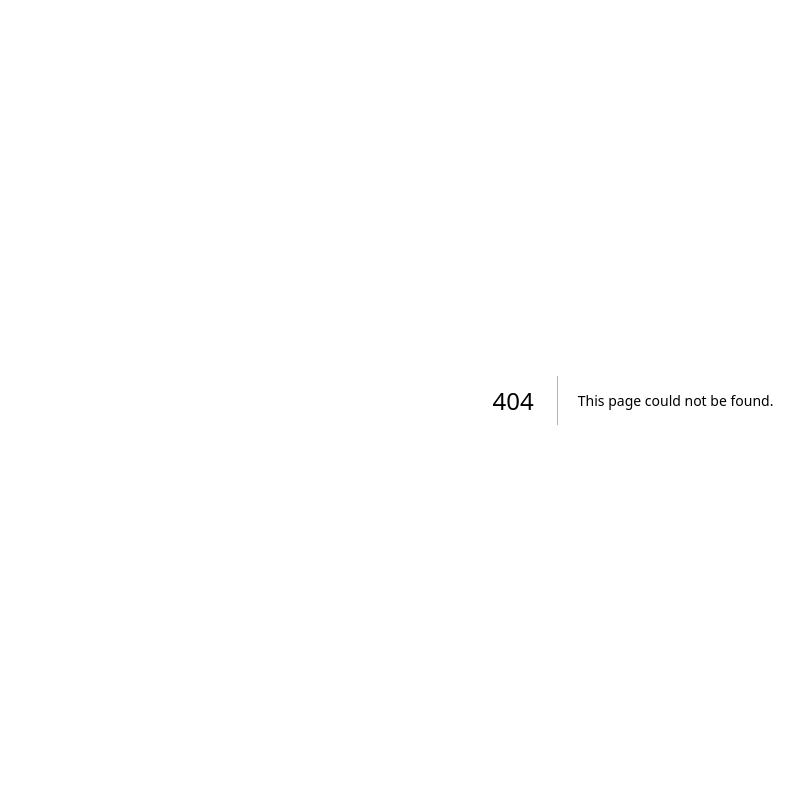
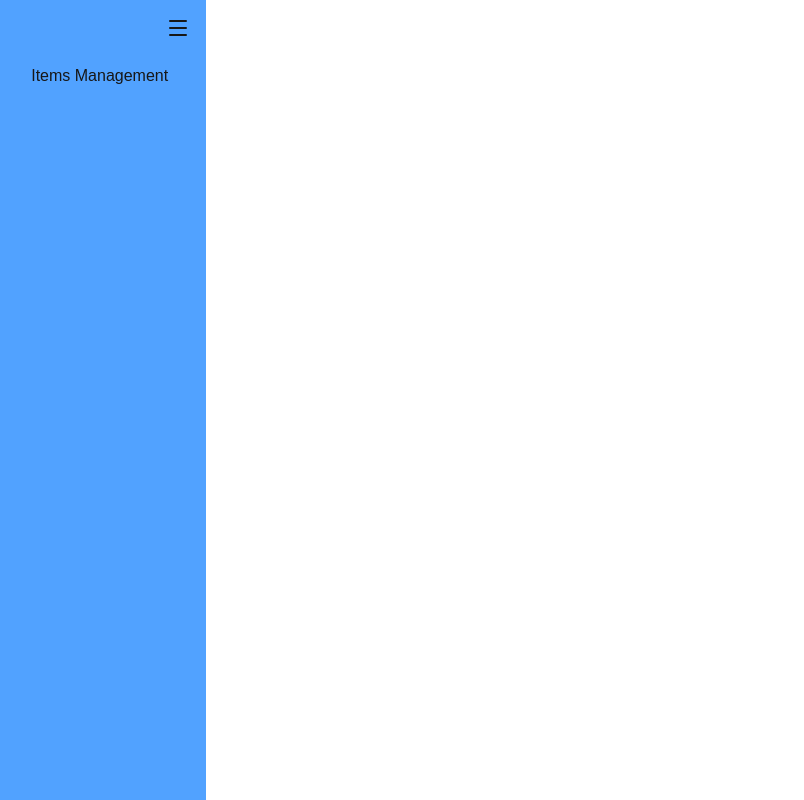
Before and after one commit to Rik-u/foam, a Next.js app: page /admin/item-management in a window 1280 px wide. Before the commit this address had no page. Shown: the whole page, without its empty margins (7-811 px from the left). Built offline with nearby package versions, Linux system fonts and the light colour scheme.

Commit message:
Add Env, Add Sidebar, Default redirect to item-management

```diff
--- a/package.json
+++ b/package.json
@@ -11,6 +11,7 @@
   "dependencies": {
     "@supabase/ssr": "^0.7.0",
     "@supabase/supabase-js": "^2.57.4",
+    "lucide-react": "^0.544.0",
     "next": "15.5.2",
     "react": "19.1.0",
     "react-dom": "19.1.0"
--- /dev/null
+++ b/src/app/admin/components/Sidebar.tsx
@@ -0,0 +1,23 @@
+'use client';
+
+import Link from "next/link";
+import { Menu } from "lucide-react";
+import { useState } from "react";
+
+export default function Sidebar() {
+    const [collapsed, setCollapsed] = useState(true);
+
+    return (
+        <div className={`flex flex-col ${collapsed ? 'w-1/6 bg-blue-400' : 'w-16'} h-screen `}>
+            <div className="flex justify-end my-4 mr-4">
+                <Menu onClick={() => setCollapsed(prev => !prev)} className="hover:border-2"/>
+            </div>
+
+            <aside className={`flex flex-col w-full items-center ${collapsed ? 'flex' : 'hidden'}`}>
+                <nav className="p-2 hover:bg-blue-500 w-full text-center">
+                    <Link href='/admin/item-management'>Items Management</Link>
+                </nav>
+            </aside>
+        </div>
+    );
+}
--- /dev/null
+++ b/src/app/admin/item-management/page.tsx
@@ -0,0 +1,7 @@
+export default function ItemManagement() {
+    return (
+        <div>
+
+        </div>
+    );
+}
--- /dev/null
+++ b/src/app/admin/layout.tsx
@@ -0,0 +1,12 @@
+import Sidebar from "./components/Sidebar";
+
+export default function AdminLayout({ children } : { children : React.ReactNode; }) {
+    return (
+        <div>
+            <Sidebar />
+            <main>
+                {children}
+            </main>
+        </div>
+    );
+}
--- a/src/app/admin/page.tsx
+++ b/src/app/admin/page.tsx
@@ -1,33 +1,5 @@
-'use client';
-
-import ItemGrid from "@/views/Admin/ItemGrid";
-import * as ItemsDatabase from "@/services/database/ItemsDatabaseController";
-import { Item } from "@/models/Item";
+import { redirect } from "next/navigation";
 
 export default async function AdminPage() {
-    const items = await ItemsDatabase.getItems();
-
-    const handleDeleteItem = async (id : number) => {
-        try {
-            await ItemsDatabase.deleteItemById(id);
-        } catch (error) {
-            console.error("Failed to delete item:", error);
-        }
-    };
-
-    const handleAddItem = async (item : Item) => {
-        try {
-            await ItemsDatabase.addItem(item);
-        } catch (error) {
-            console.error("Error adding item:", error);
-        }
-    }
-
-    return (
-        <div className="p-5">
-            <div>
-                <ItemGrid items={items} onClickDelete={handleDeleteItem} onClickAdd={handleAddItem}/>
-            </div>
-        </div>
-    );
+    redirect("/admin/item-management");
 }
--- a/src/utils/supabase/client.ts
+++ b/src/utils/supabase/client.ts
@@ -1,3 +1,3 @@
-  import { createClient } from '@supabase/supabase-js'
+import { createClient } from '@supabase/supabase-js'
 
-  export const supabase = createClient('https://lesebavopxfkyexdboes.supabase.co', 'eyJhbGciOiJIUzI1NiIsInR5cCI6IkpXVCJ9.eyJpc3MiOiJzdXBhYmFzZSIsInJlZiI6Imxlc2ViYXZvcHhma3lleGRib2VzIiwicm9sZSI6ImFub24iLCJpYXQiOjE3NTcwNjc2MDcsImV4cCI6MjA3MjY0MzYwN30.WHOTUtEJsFmoghvsUGM8jvk748pIQ-ak9N946SCKa68')
+export const supabase = createClient(process.env.NEXT_PUBLIC_SUPABASE_URL!, process.env.NEXT_PUBLIC_SUPABASE_ANON_KEY!)
--- a/src/views/Admin/ItemPane.tsx
+++ b/src/views/Admin/ItemPane.tsx
@@ -3,7 +3,7 @@
 import { Item } from "@/models/Item";
 import Image from "next/image";
 
-export default function ItemPane({ item, onClickDelete }: { item: Item; onClickDelete: (id: number) => void}) {
+export default function ItemPane({ item, onClickDelete }: { item: Item; onClickDelete: (id: number | null) => void}) {
     return (
         <div className="flex flex-col outline-2 rounded-xl p-3">
             <Image
```
Also changed, not shown: 1 other file (tests, documents, lock files or other folders).
